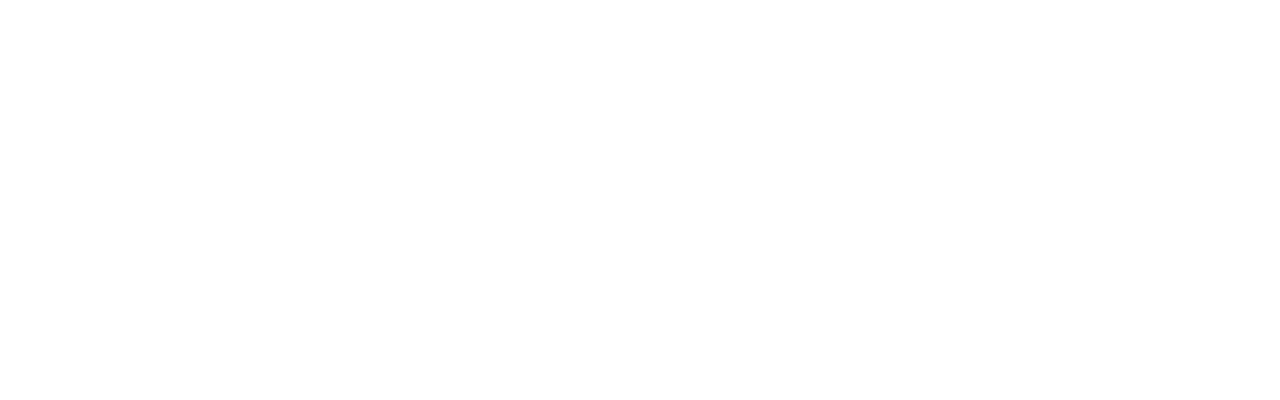
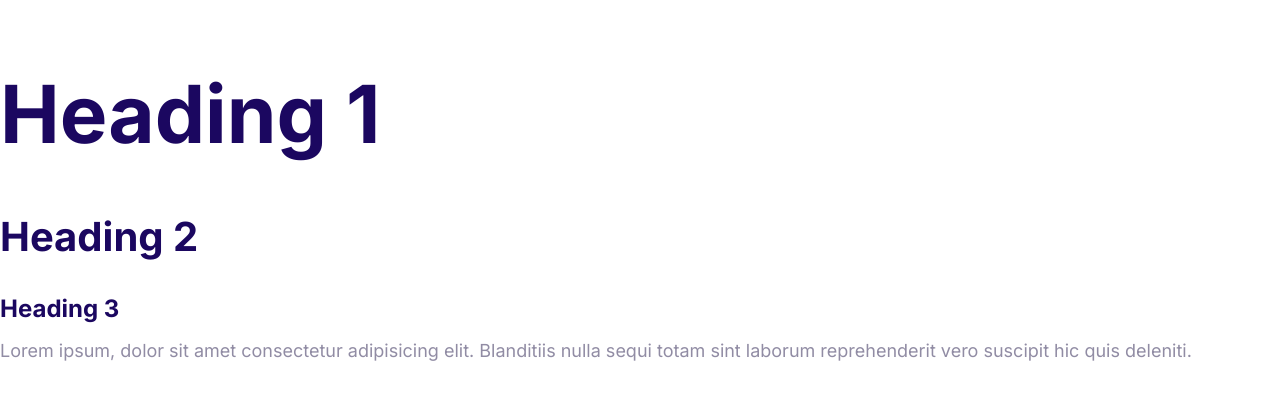
Before and after one commit to rlee52986/sample_cloudhosting, a plain HTML site: page index.html in a window 1280 px wide. Drawn offline with Linux system fonts and the light colour scheme.

Commit message:
Define the styles for the fonts

```diff
--- a/css/styles.css
+++ b/css/styles.css
@@ -1,3 +1,7 @@
+html {
+    font-size: 62.5%;
+}
+
 :root {
     --color-primary: #2584ff;
     --color-secondary: #00d9ff;
@@ -5,3 +9,49 @@
     --color-headings: #1b0760;
     --color-body: #918ca4;
 }
+
+body {
+    font-family: Inter, Arial, Helvetica, sans-serif;
+    font-size: 2.4rem;
+    line-height: 1.5;
+    color: var(--color-body);
+}
+
+h1, h2, h3 {
+    color: var(--color-headings);
+    margin-bottom: 1rem;
+}
+
+h1 {
+    font-size: 7rem;
+}
+
+h2 {
+    font-size: 4rem;
+}
+
+h3 {
+    font-size: 3rem;
+}
+
+p {
+    margin-top: 0;
+}
+
+@media screen and (min-width: 1024px) {
+    body {
+        font-size: 1.8rem;
+    }
+
+    h1 {
+        font-size: 8rem;
+    }
+
+    h2 {
+        font-size: 4rem;
+    }
+
+    h3 {
+        font-size: 2.4rem;
+    }
+}
--- a/index.html
+++ b/index.html
@@ -4,11 +4,16 @@
     <meta charset="UTF-8">
     <meta http-equiv="X-UA-Compatible" content="IE=edge">
     <meta name="viewport" content="width=device-width, initial-scale=1.0">
+    <link rel="preconnect" href="https://fonts.gstatic.com">
+    <link href="https://fonts.googleapis.com/css2?family=Inter:wght@400;700&display=swap" rel="stylesheet">
     <link rel="stylesheet" href="css/normalize.css">
     <link rel="stylesheet" href="css/styles.css">
     <title>Document</title>
 </head>
 <body>
-
+    <h1>Heading 1</h1>
+    <h2>Heading 2</h2>
+    <h3>Heading 3</h3>
+    <p>Lorem ipsum, dolor sit amet consectetur adipisicing elit. Blanditiis nulla sequi totam sint laborum reprehenderit vero suscipit hic quis deleniti.</p>
 </body>
 </html>
```
